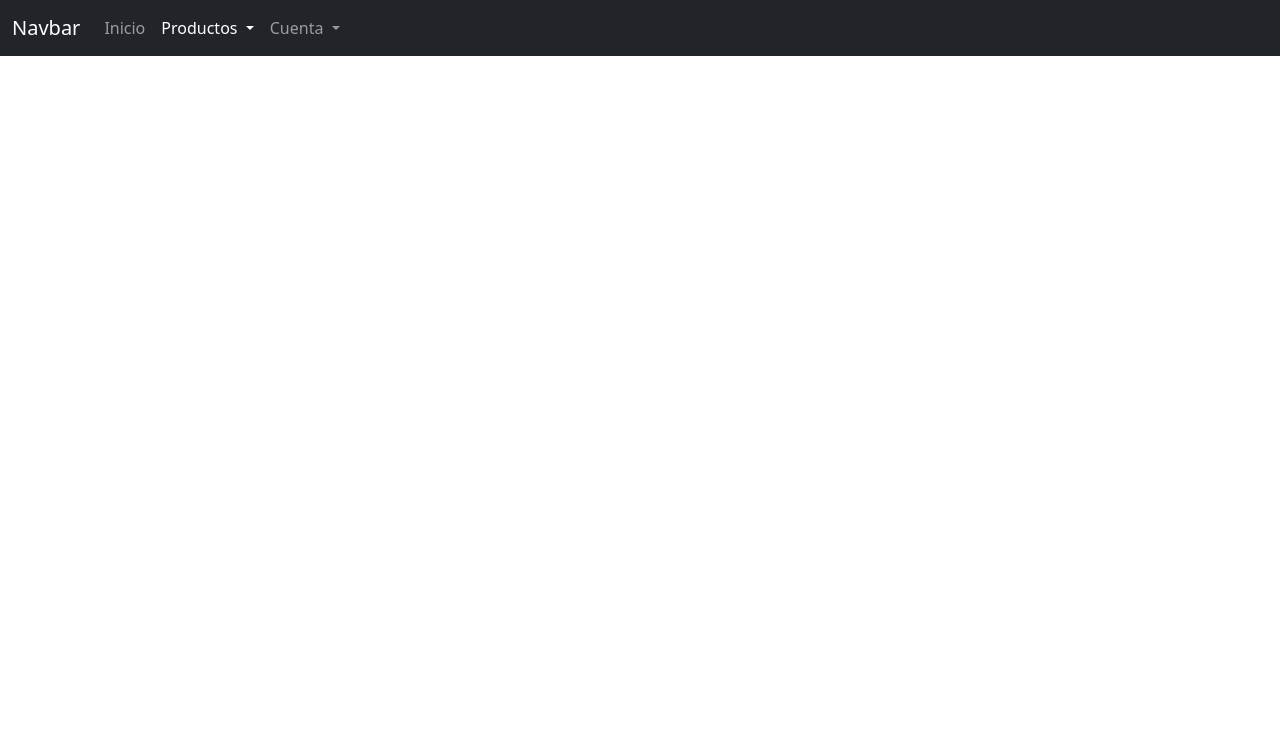
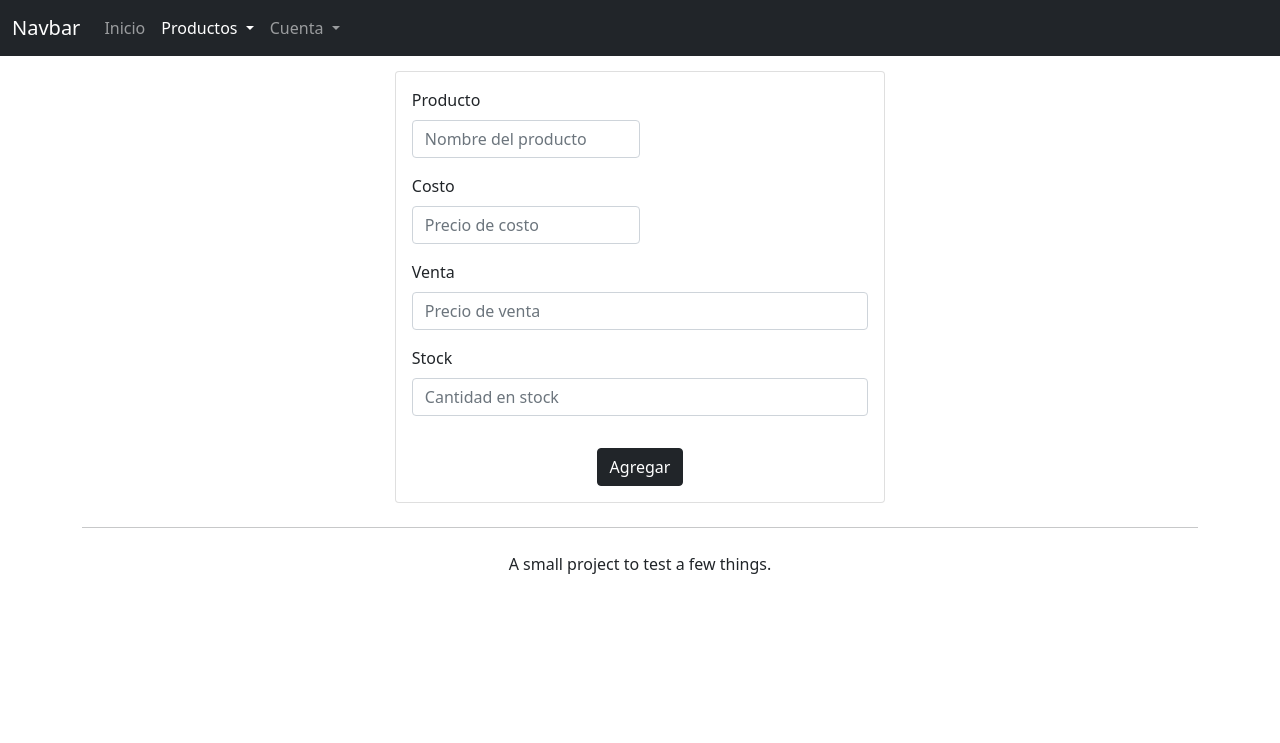
Before and after one commit to KoteTheInnkeeper/inventario_project, a Flask app: page /products/add_product in a window 1280 px wide. Shown: the top 743 px of the page. After the commit the page ends 574 px from the top, so only its background shows below. Run offline with Flask 2, Linux system fonts and the light colour scheme; the visitor is signed in with stand-in values (Sample User, id 1).

Commit message:
In the middle of making the add_product form.

```diff
--- a/blueprints/products.py
+++ b/blueprints/products.py
@@ -18,7 +18,8 @@ def show_stock():
     log.debug("Attempting to show stock. Checking if there's an active session.")
     try:
         if "user" in session:
-            products = inv_db.get_products_info
+            products = inv_db.get_products_info()
+            print(products)
             return render_template('show_stock.html', products=products)
         else:
             raise NotAllowed("A session wasn't found.")
--- a/main.py
+++ b/main.py
@@ -1,9 +1,8 @@
 import logging
 
-# The database we use for the inventory_class.
-from databases.inventory_management import Database
+
 # Flask app things.
-from flask import Flask, redirect, render_template, url_for, session
+from flask import Flask
 from blueprints.routes import routes
 from blueprints.account import account
 from blueprints.products import products
--- a/templates/add_product.html
+++ b/templates/add_product.html
@@ -15,3 +15,53 @@
     </ul>
   </li>
 {% endblock %}
+
+{% block body %}
+<!-- Flashed messages -->
+{% with messages = get_flashed_messages(True, ("error", "message")) %}
+    {% if messages %}
+        {% for message in messages %}
+            {% if message[0] == 'error' %}
+                <div class="alert alert-danger container-sm mx-auto login-card" role="alert">
+                    {{ message[1] }}
+                </div>
+            {% elif message[0] == 'message' %}
+                <div class="alert alert-success container-sm mx-auto login-card" role="alert">
+                    {{ message[1] }}
+                </div>
+            {% endif %}
+        {% endfor %}
+    {% endif %}
+{% endwith %}
+<!-- Flashed messages -->
+
+
+<!--Login form -->
+<div class="card text-left mx-auto login-card">
+<form action="#" method="POST">
+    <div class="modal-body container-sm">
+    <div class="mb-3">
+      <label for="ProductName" class="form-label">Producto</label>
+      <div class="w-50">
+      <input type="text" class="form-control" id="ProductName" placeholder="Nombre del producto" name="product_name" required>
+      </div>
+    </div>
+    <div class="mb-3">
+      <label for="cost_price" class="form-label">Costo</label>
+      <input type="number" class="form-control w-50" id="cost_price" placeholder="Precio de costo" name="cost_price" required>
+    </div>
+      <div class="mb-3">
+      <label for="sell_price" class="form-label">Venta</label>
+      <input type="number" class="form-control" id="sell_price" placeholder="Precio de venta" name="sell_price" required>
+    </div>
+    <div class="mb-3">
+      <label for="in_stock" class="form-label">Stock</label>
+      <input type="number" class="form-control" id="in_stock" placeholder="Cantidad en stock" name="in_stock" required>
+    </div>
+      </div>
+
+    <div class="container-sm text-center">
+        <button type="submit" class="btn btn-dark" value="Agregar">Agregar</button>
+    </div>
+</form>
+{% endblock %}
```
Also changed, not shown: databases/inventory_management.py (+23 -28 lines), templates/show_stock.html (+37 -0 lines), utils/errors.py (+10 -0 lines), databases/database.db.
